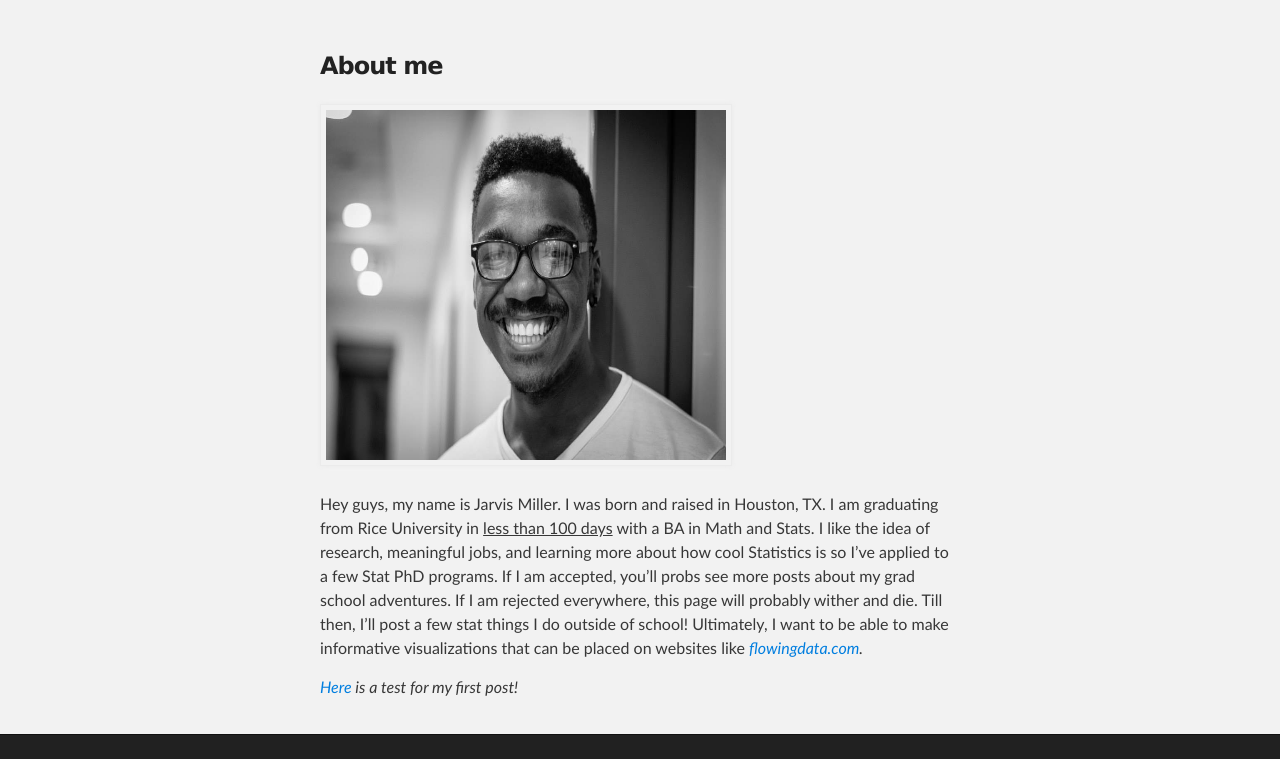
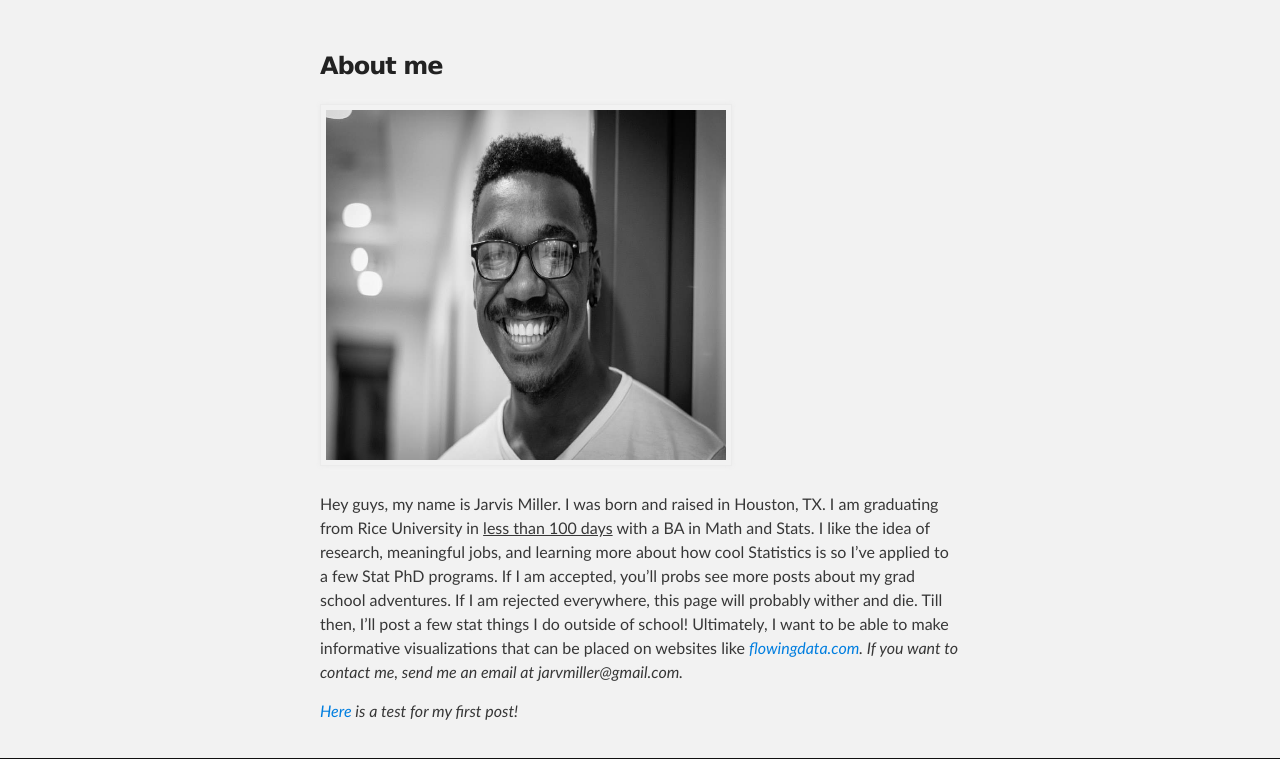
Before and after one commit to jarvmiller/jarvmillerr.github.io, a plain HTML site: page index.html in a window 1280 px wide. Shown: the part 176-935 px from the top of the page. Before the commit the page ends 911 px from the top, so only its background shows below. Drawn offline with Linux system fonts and the light colour scheme.

Commit message:
update index.html

```diff
--- a/index.html
+++ b/index.html
@@ -37,7 +37,7 @@
 I like the idea of research, meaningful jobs, and learning more about how cool Statistics is so I’ve applied to a few Stat PhD programs. If I am accepted, you’ll probs see more
 posts about my grad school adventures. If I am rejected everywhere, this page will probably wither and die. Till then, I’ll post a
 few stat things I do outside of school! Ultimately, I want to be able to make informative visualizations that can be placed on
-websites like <em><a href = "https://flowingdata.com"> flowingdata.com</a>.</p>
+websites like <em><a href = "https://flowingdata.com"> flowingdata.com</a>. If you want to contact me, send me an email at jarvmiller@gmail.com.</p>
 
 <p><a href = "posts.html" target = "_blank">Here</a> is a test for my first post!</p>
 <!--
```
